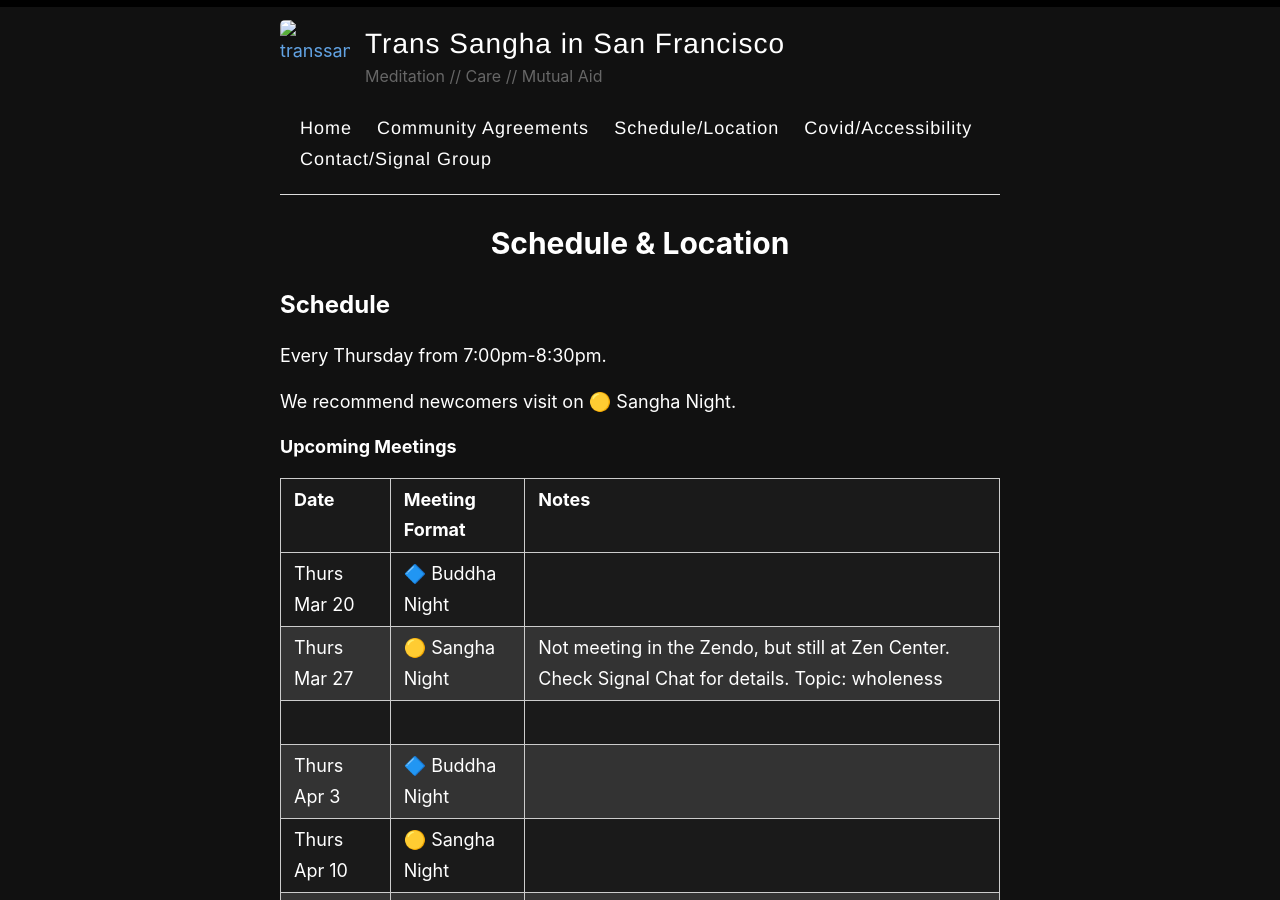
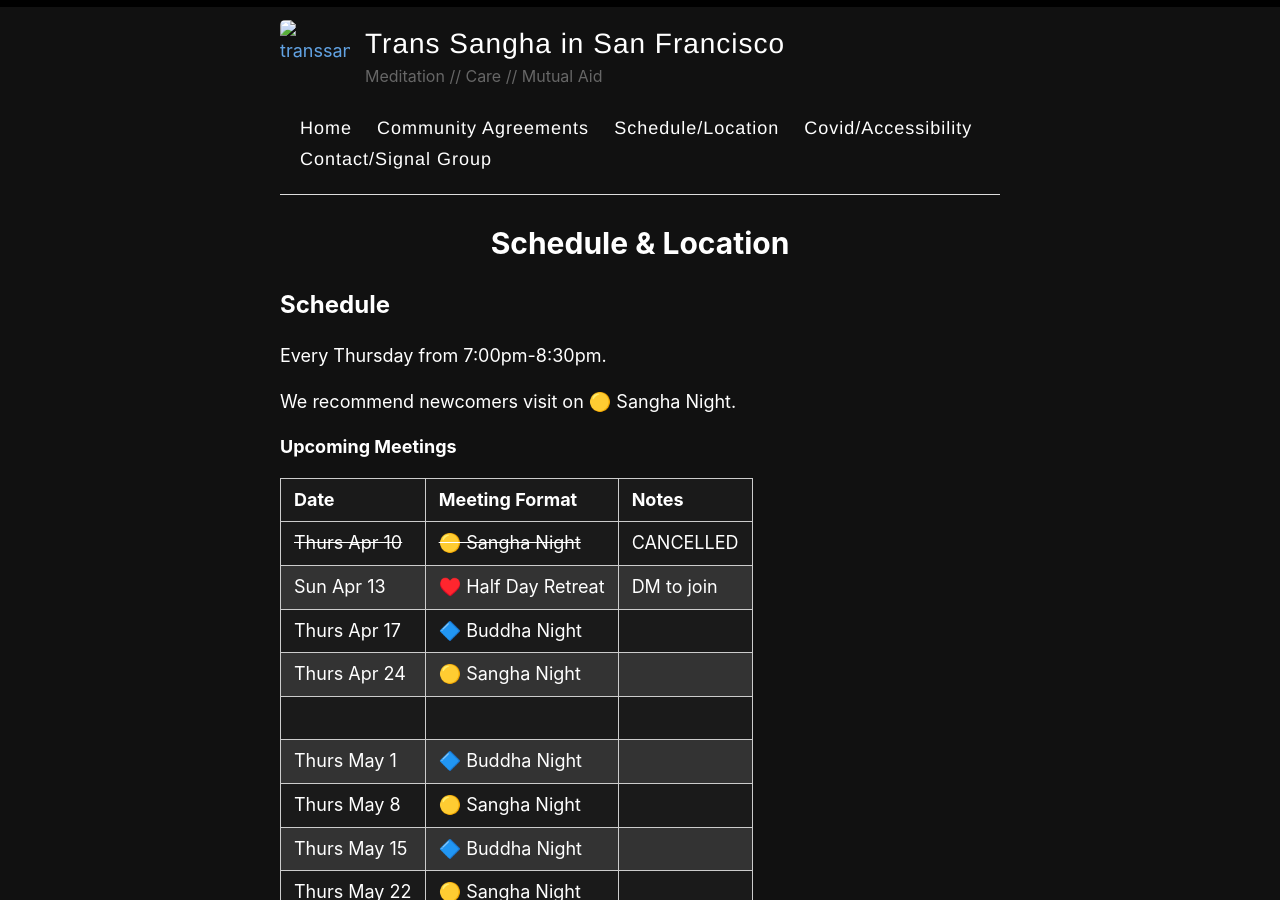
Before and after one commit to rykener/transsangha, a Jekyll site: the page built from _pages/schedule.md, in a window 1280 px wide and 900 px high. Built offline with Jekyll 4.4.1, drawn with Linux system fonts in a browser that asks for light colours.

Commit message:
update schedule

```diff
--- a/_pages/schedule.md
+++ b/_pages/schedule.md
@@ -16,11 +16,8 @@ We recommend newcomers visit on 🟡 Sangha Night.
 
 | Date         | Meeting Format  | Notes |
 |--------------|-----------------|-------|
-| Thurs Mar 20 | 🔷 Buddha Night |
-| Thurs Mar 27 | 🟡 Sangha Night | Not meeting in the Zendo, but still at Zen Center. Check Signal Chat for details. Topic: wholeness
-| | |
-| Thurs Apr 3  | 🔷 Buddha Night |
-| Thurs Apr 10 | 🟡 Sangha Night |
+| ~~Thurs Apr 10~~ | ~~🟡 Sangha Night~~ | CANCELLED
+| Sun Apr 13   | ♥️ Half Day Retreat | DM to join
 | Thurs Apr 17 | 🔷 Buddha Night |
 | Thurs Apr 24 | 🟡 Sangha Night |
 | | |
```
